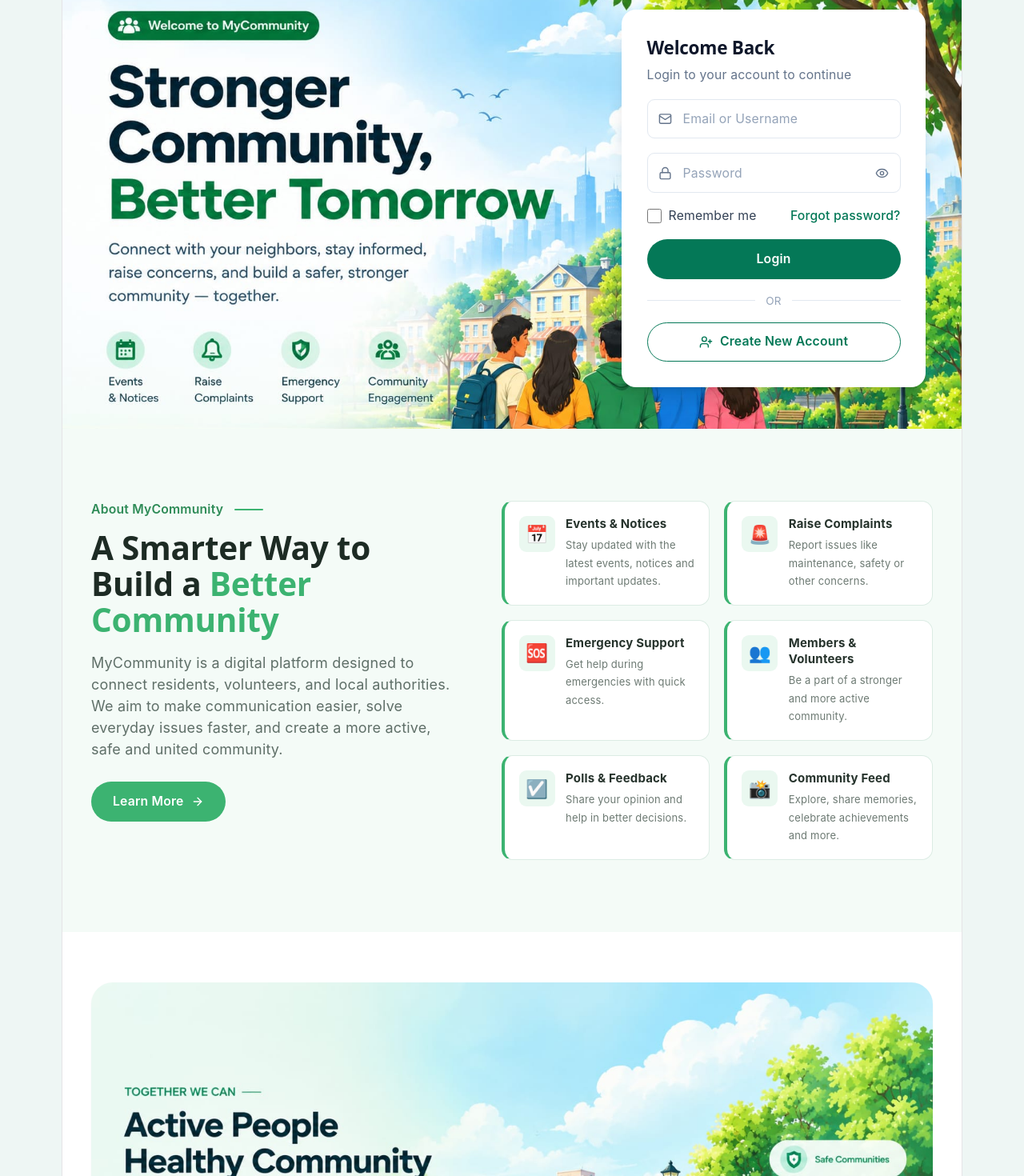
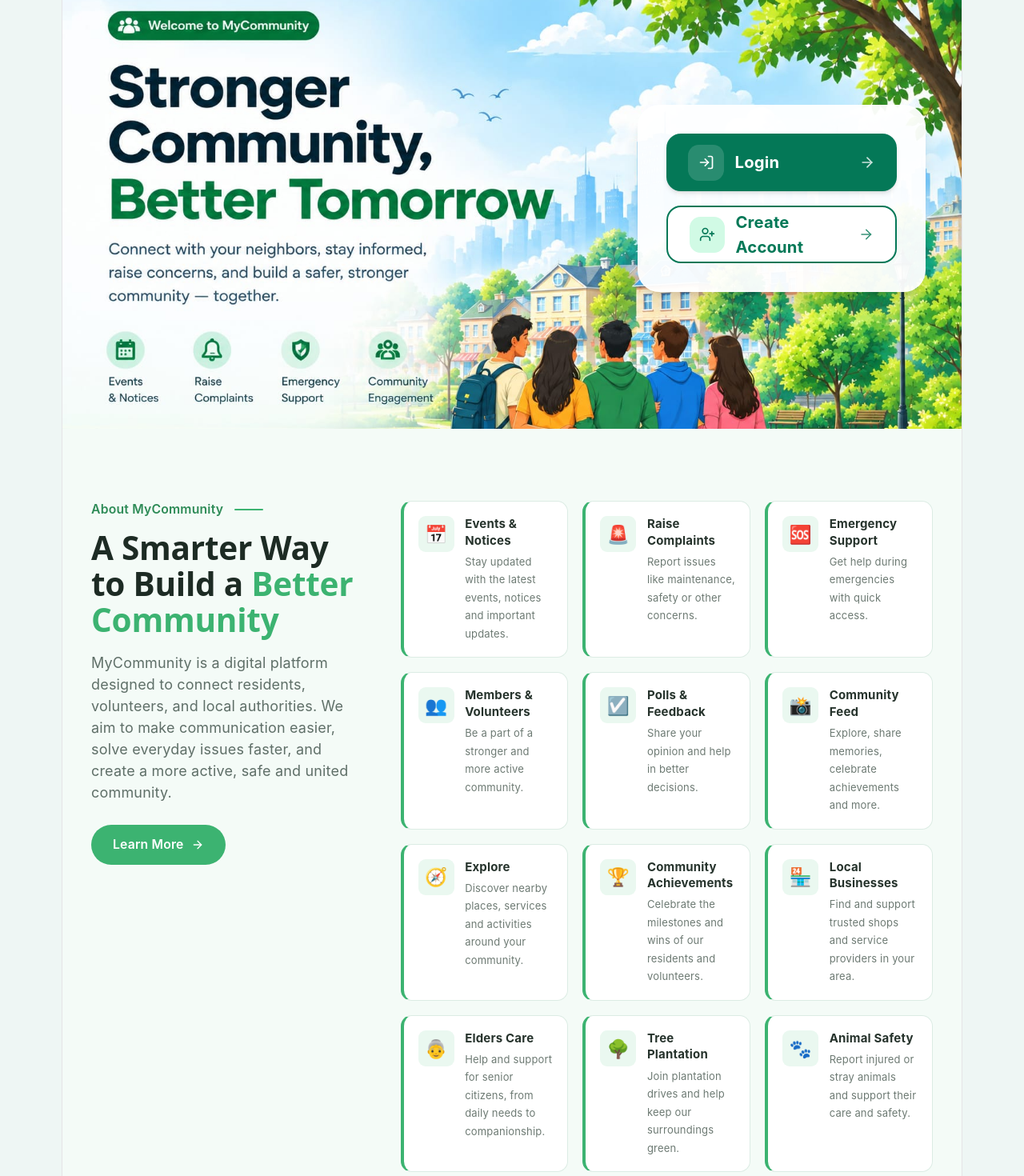
Before and after one commit to piyush-2416/MyCommunity, a React (Vite) app in the folder Frontend-Side/: page /Auth in a window 1280 px wide. Shown: the part 40-1510 px from the top of the page at 80% size. Built offline with nearby package versions, Linux system fonts and the light colour scheme; no server answers.

Commit message:
Refactor Auth component to use AuthButtons

```diff
--- a/Frontend-Side/src/Pages/Auth.jsx
+++ b/Frontend-Side/src/Pages/Auth.jsx
@@ -1,14 +1,5 @@
 import React, { useEffect, useRef, useState } from "react";
-import {
-  Mail,
-  Lock,
-  Eye,
-  EyeOff,
-  User,
-  Phone,
-  UserPlus,
-  ArrowRight,
-} from "lucide-react";
+import { LogIn, UserPlus, ArrowRight } from "lucide-react";
 
 /* ------------------------------------------------------------------
    Images: public folder mein rakho
@@ -23,6 +14,10 @@ import {
 const HERO_IMG = "/hero-community.png";
 const BANNER_IMG = "/together-community.png";
 const LOGO_IMG = "/MyCommunity%20Logo.png";
+
+/* Apne asli routes yahan daalo */
+const LOGIN_PATH = "/login";
+const SIGNUP_PATH = "/signup";
 
 const footerLinks = [
   { label: "Home", href: "#home" },
@@ -71,6 +66,41 @@ const aboutCards = [
     title: "Community Feed",
     text: "Explore, share memories, celebrate achievements and more.",
   },
+  {
+    emoji: "🧭",
+    title: "Explore",
+    text: "Discover nearby places, services and activities around your community.",
+  },
+  {
+    emoji: "🏆",
+    title: "Community Achievements",
+    text: "Celebrate the milestones and wins of our residents and volunteers.",
+  },
+  {
+    emoji: "🏪",
+    title: "Local Businesses",
+    text: "Find and support trusted shops and service providers in your area.",
+  },
+  {
+    emoji: "👵",
+    title: "Elders Care",
+    text: "Help and support for senior citizens, from daily needs to companionship.",
+  },
+  {
+    emoji: "🌳",
+    title: "Tree Plantation",
+    text: "Join plantation drives and help keep our surroundings green.",
+  },
+  {
+    emoji: "🐾",
+    title: "Animal Safety",
+    text: "Report injured or stray animals and support their care and safety.",
+  },
+  {
+    emoji: "🔍",
+    title: "Lost & Found",
+    text: "Post or search for lost items and help return them to their owners.",
+  },
 ];
 
 const socials = [
@@ -118,229 +148,48 @@ function Reveal({ children, className = "" }) {
   );
 }
 
-/* ---------- Chhota reusable input (icon ke saath) ---------- */
-function Field({ icon: Icon, right, ...inputProps }) {
+/* ---------- Sirf do button: Login aur Create Account ---------- */
+function AuthButtons() {
   return (
-    <div className="flex items-center gap-3 bg-white px-3 border border-slate-200 focus-within:border-emerald-600 rounded-lg focus-within:ring-2 focus-within:ring-emerald-100 h-11">
-      <Icon size={17} className="text-slate-500 shrink-0" />
-      <input
-        {...inputProps}
-        className="flex-1 bg-transparent outline-none min-w-0 h-full text-slate-800 placeholder:text-slate-400 text-sm"
-      />
-      {right}
-    </div>
-  );
-}
+    <div className="flex flex-col gap-4 bg-white/95 shadow-xl p-6 sm:p-8 rounded-3xl w-full lg:w-[360px] max-w-md">
+      <a
+        href={LOGIN_PATH}
+        className="group flex justify-between items-center bg-emerald-700 hover:bg-emerald-800 shadow-md px-6 rounded-2xl h-16 font-bold text-white text-lg"
+      >
+        <span className="flex items-center gap-3">
+          <span className="flex justify-center items-center bg-white/15 rounded-xl w-10 h-10">
+            <LogIn size={20} />
+          </span>
+          Login
+        </span>
+        <ArrowRight size={20} className="opacity-80" />
+      </a>
 
-/* ---------- Login / Signup card ---------- */
-function AuthCard() {
-  const [mode, setMode] = useState("login"); // "login" | "signup"
-  const [showPass, setShowPass] = useState(false);
-
-  const [login, setLogin] = useState({ identifier: "", password: "", remember: false });
-  const [signup, setSignup] = useState({
-    fullName: "",
-    email: "",
-    phone: "",
-    password: "",
-    confirmPassword: "",
-    agree: false,
-  });
-
-  const onLoginChange = (e) => {
-    const { name, value, type, checked } = e.target;
-    setLogin((p) => ({ ...p, [name]: type === "checkbox" ? checked : value }));
-  };
-  const onSignupChange = (e) => {
-    const { name, value, type, checked } = e.target;
-    setSignup((p) => ({ ...p, [name]: type === "checkbox" ? checked : value }));
-  };
-
-  // TODO (baad mein): yahan API call / validation lagani hai
-  const handleLogin = (e) => {
-    e.preventDefault();
-  };
-  const handleSignup = (e) => {
-    e.preventDefault();
-  };
-
-  const eyeBtn = (
-    <button
-      type="button"
-      onClick={() => setShowPass((s) => !s)}
-      aria-label={showPass ? "Hide password" : "Show password"}
-      className="text-slate-500 shrink-0"
+      <a
+        href={SIGNUP_PATH}
+        className="group flex justify-between items-center bg-white hover:bg-emerald-50 px-6 border-2 border-emerald-700 rounded-2xl h-16 font-bold text-emerald-700 text-lg"
       >
-      {showPass ? <EyeOff size={17} /> : <Eye size={17} />}
-    </button>
-  );
-
-  return (
-    <div className="bg-white shadow-xl p-6 sm:p-7 rounded-2xl w-full lg:w-[380px] max-w-md text-left">
-      {mode === "login" ? (
-        <form onSubmit={handleLogin} className="space-y-4">
-          <div>
-            <h2 className="font-bold text-slate-900 text-xl">Welcome Back</h2>
-            <p className="mt-1 text-slate-500 text-sm">
-              Login to your account to continue
-            </p>
-          </div>
-
-          <Field
-            icon={Mail}
-            type="text"
-            name="identifier"
-            value={login.identifier}
-            onChange={onLoginChange}
-            placeholder="Email or Username"
-            autoComplete="username"
-          />
-
-          <Field
-            icon={Lock}
-            type={showPass ? "text" : "password"}
-            name="password"
-            value={login.password}
-            onChange={onLoginChange}
-            placeholder="Password"
-            autoComplete="current-password"
-            right={eyeBtn}
-          />
-
-          <div className="flex justify-between items-center gap-2 text-sm">
-            <label className="flex items-center gap-2 text-slate-700 cursor-pointer">
-              <input
-                type="checkbox"
-                name="remember"
-                checked={login.remember}
-                onChange={onLoginChange}
-                className="w-4 h-4 accent-emerald-700"
-              />
-              Remember me
-            </label>
-            <button type="button" className="font-medium text-emerald-700">
-              Forgot password?
-            </button>
-          </div>
-
-          <button
-            type="submit"
-            className="bg-emerald-700 rounded-full w-full h-11 font-semibold text-white text-sm"
-          >
-            Login
-          </button>
-
-          <div className="flex items-center gap-3 text-slate-400 text-xs">
-            <span className="flex-1 bg-slate-200 h-px" />
-            OR
-            <span className="flex-1 bg-slate-200 h-px" />
-          </div>
-
-          <button
-            type="button"
-            onClick={() => setMode("signup")}
-            className="flex justify-center items-center gap-2 border border-emerald-700 rounded-full w-full h-11 font-semibold text-emerald-700 text-sm"
-          >
-            <UserPlus size={17} />
-            Create New Account
-          </button>
-        </form>
-      ) : (
-        <form onSubmit={handleSignup} className="space-y-3.5">
-          <div>
-            <h2 className="font-bold text-slate-900 text-xl">Create Account</h2>
-            <p className="mt-1 text-slate-500 text-sm">
-              Join your community in a few steps
-            </p>
-          </div>
-
-          <Field
-            icon={User}
-            type="text"
-            name="fullName"
-            value={signup.fullName}
-            onChange={onSignupChange}
-            placeholder="Full Name"
-            autoComplete="name"
-          />
-          <Field
-            icon={Mail}
-            type="email"
-            name="email"
-            value={signup.email}
-            onChange={onSignupChange}
-            placeholder="Email"
-            autoComplete="email"
-          />
-          <Field
-            icon={Phone}
-            type="tel"
-            name="phone"
-            value={signup.phone}
-            onChange={onSignupChange}
-            placeholder="Phone Number"
-            autoComplete="tel"
-          />
-          <Field
-            icon={Lock}
-            type={showPass ? "text" : "password"}
-            name="password"
-            value={signup.password}
-            onChange={onSignupChange}
-            placeholder="Password"
-            autoComplete="new-password"
-            right={eyeBtn}
-          />
-          <Field
-            icon={Lock}
-            type={showPass ? "text" : "password"}
-            name="confirmPassword"
-            value={signup.confirmPassword}
-            onChange={onSignupChange}
-            placeholder="Confirm Password"
-            autoComplete="new-password"
-          />
-
-          <label className="flex items-start gap-2 text-slate-600 text-xs cursor-pointer">
-            <input
-              type="checkbox"
-              name="agree"
-              checked={signup.agree}
-              onChange={onSignupChange}
-              className="mt-0.5 w-4 h-4 accent-emerald-700 shrink-0"
-            />
-            I agree to the Terms &amp; Privacy Policy
-          </label>
-
-          <button
-            type="submit"
-            className="bg-emerald-700 rounded-full w-full h-11 font-semibold text-white text-sm"
-          >
-            Sign Up
-          </button>
-
-          <p className="pt-1 text-slate-500 text-xs text-center">
-            Already have an account?{" "}
-            <button
-              type="button"
-              onClick={() => setMode("login")}
-              className="font-semibold text-emerald-700"
-            >
-              Login
-            </button>
-          </p>
-        </form>
-      )}
+        <span className="flex items-center gap-3">
+          <span className="flex justify-center items-center bg-emerald-100 rounded-xl w-10 h-10">
+            <UserPlus size={20} />
+          </span>
+          Create Account
+        </span>
+        <ArrowRight size={20} className="opacity-80" />
+      </a>
     </div>
   );
 }
 
 /* ---------- About section ---------- */
 function AboutSection() {
+  const total = aboutCards.length;
+
   return (
     <section id="about" className="bg-[#f4fbf7] py-12 sm:py-16 lg:py-20">
-      <div className="items-start gap-8 lg:gap-14 lg:grid-cols-[minmax(0,5fr)_minmax(0,6fr)] mx-auto px-4 sm:px-6 lg:px-8 max-w-7xl text-left [display:grid]">
-        {/* ---- Left: text ---- */}
+      <div className="items-start gap-8 lg:gap-12 lg:grid-cols-[minmax(0,4fr)_minmax(0,8fr)] mx-auto px-4 sm:px-6 lg:px-8 max-w-7xl text-left [display:grid]">
+        {/* ---- Left: text (desktop pe sticky) ---- */}
+        <div className="lg:top-24 lg:sticky">
           <Reveal>
             <p className="flex items-center gap-3 font-semibold text-[#2e8b57] text-sm">
               About MyCommunity
@@ -367,14 +216,28 @@ function AboutSection() {
               <ArrowRight size={16} />
             </a>
           </Reveal>
+        </div>
 
-        {/* ---- Right: cards (sab static, koi hover animation nahi) ---- */}
+        {/* ---- Right: cards grid ---- */}
         <Reveal>
-          <div className="gap-3 sm:gap-4 grid-cols-1 sm:grid-cols-2 [display:grid]">
-            {aboutCards.map((card) => (
+          <div className="gap-3 sm:gap-4 grid-cols-1 sm:grid-cols-2 xl:grid-cols-3 [display:grid]">
+            {aboutCards.map((card, i) => {
+              const isLast = i === total - 1;
+              /* 2 col (sm/lg) mein odd count ho to last card full width */
+              const spanSm = isLast && total % 2 === 1 ? "sm:col-span-2" : "";
+              /* 3 col (xl) mein last row adhoori ho to last card bachi hui jagah le */
+              const rem = total % 3;
+              const spanXl =
+                isLast && rem === 1
+                  ? "xl:col-span-3"
+                  : isLast && rem === 2
+                  ? "xl:col-span-2"
+                  : "xl:col-span-1";
+
+              return (
                 <article
                   key={card.title}
-                className="flex items-start gap-3 bg-white p-4 border border-[#dcece4] border-l-[#3cb371] border-l-4 rounded-xl"
+                  className={`flex items-start gap-3 bg-white p-4 border border-[#dcece4] border-l-[#3cb371] border-l-4 rounded-xl h-full ${spanSm} ${spanXl}`}
                 >
                   <span className="flex justify-center items-center bg-[#eaf8f0] rounded-lg w-10 h-10 text-xl shrink-0">
                     {card.emoji}
@@ -388,7 +251,8 @@ function AboutSection() {
                     </p>
                   </div>
                 </article>
-            ))}
+              );
+            })}
           </div>
         </Reveal>
       </div>
@@ -520,7 +384,7 @@ function Footer() {
 export default function Auth() {
   return (
     <div className="bg-white w-full min-h-screen text-slate-800 text-left">
-      {/* ================= HERO + AUTH CARD ================= */}
+      {/* ================= HERO + DO BUTTON ================= */}
       <section id="home" className="relative">
         {/* Mobile: poori image upar dikhti hai. Desktop: background ban jati hai. */}
         <img
@@ -530,7 +394,7 @@ export default function Auth() {
         />
 
         <div className="relative flex justify-center lg:justify-end lg:items-center bg-emerald-50/60 lg:bg-transparent px-4 sm:px-6 lg:px-[4%] py-8 lg:py-10 lg:min-h-[clamp(32rem,41vw,40rem)]">
-          <AuthCard />
+          <AuthButtons />
         </div>
       </section>
 
```
Lines whose indentation alone changed are shown as unchanged.
